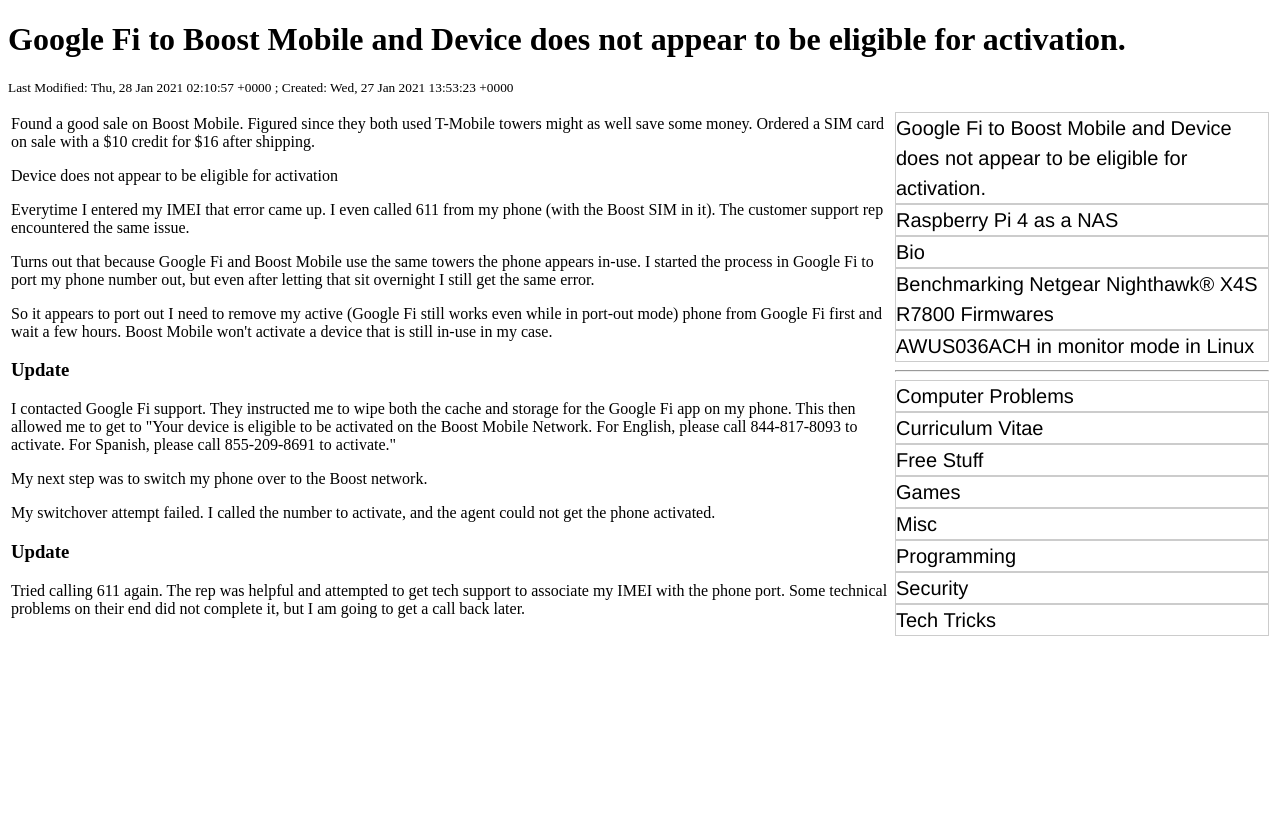
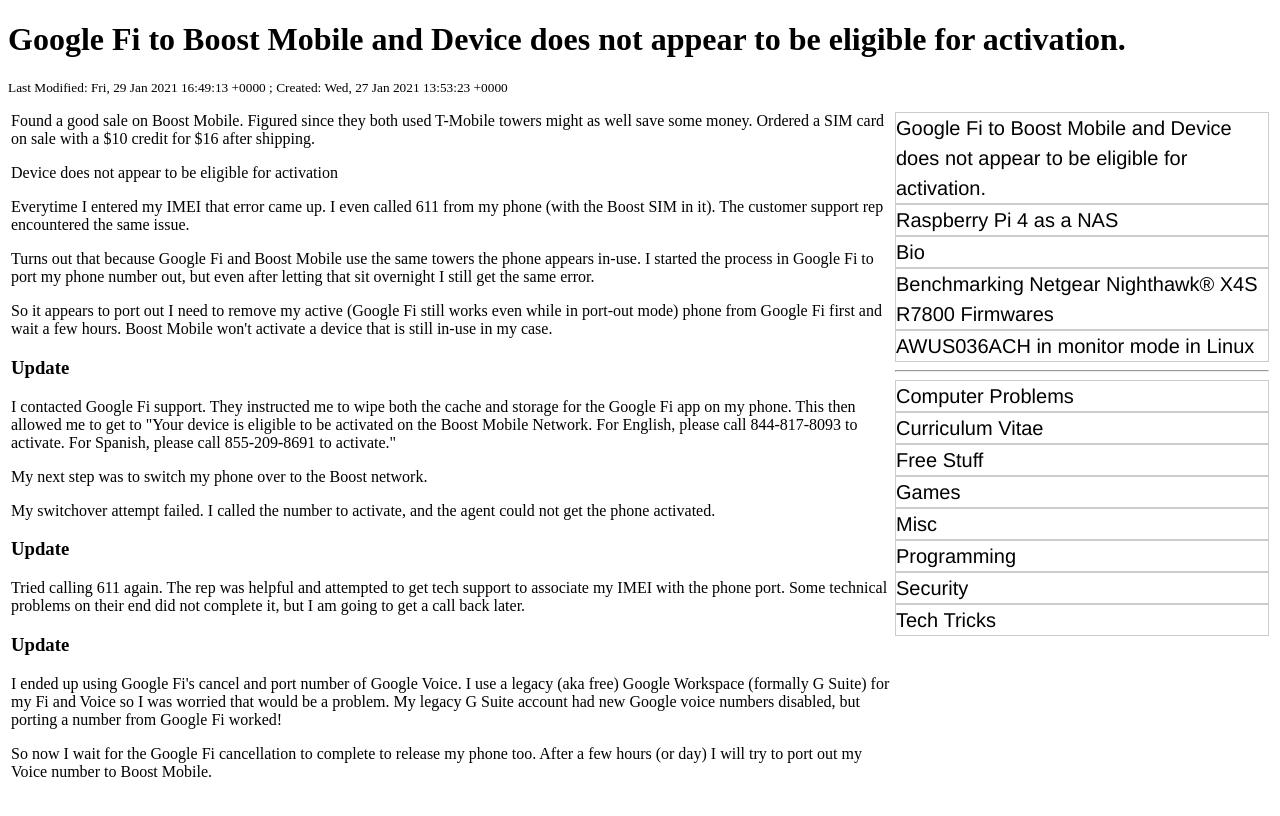
Before and after one commit to rbeede/rbeede.github.io, a Jekyll site: the page built from _posts/2021-01-27-google-fi-to-boost-mobile.html, in a window 1280 px wide. Shown: the top 816 px of the page. Built offline with Jekyll 4.4.1, drawn with Linux system fonts in a browser that asks for light colours.

Commit message:
Update 2021-01-27-google-fi-to-boost-mobile.html

```diff
--- a/_posts/2021-01-27-google-fi-to-boost-mobile.html
+++ b/_posts/2021-01-27-google-fi-to-boost-mobile.html
@@ -42,3 +42,13 @@
 <p>
 Tried calling 611 again. The rep was helpful and attempted to get tech support to associate my IMEI with the phone port. Some technical problems on their end did not complete it, but I am going to get a call back later.
 </p>
+
+<h3>Update</h3>
+
+<p>
+I ended up using Google Fi's cancel and port number of Google Voice. I use a legacy (aka free) Google Workspace (formally G Suite) for my Fi and Voice so I was worried that would be a problem. My legacy G Suite account had new Google voice numbers disabled, but porting a number from Google Fi worked!
+</p>
+
+<p>
+So now I wait for the Google Fi cancellation to complete to release my phone too. After a few hours (or day) I will try to port out my Voice number to Boost Mobile.
+</p>
```
Also changed, not shown: other parts of _posts/2021-01-27-google-fi-to-boost-mobile.html (+1 -1 lines).
